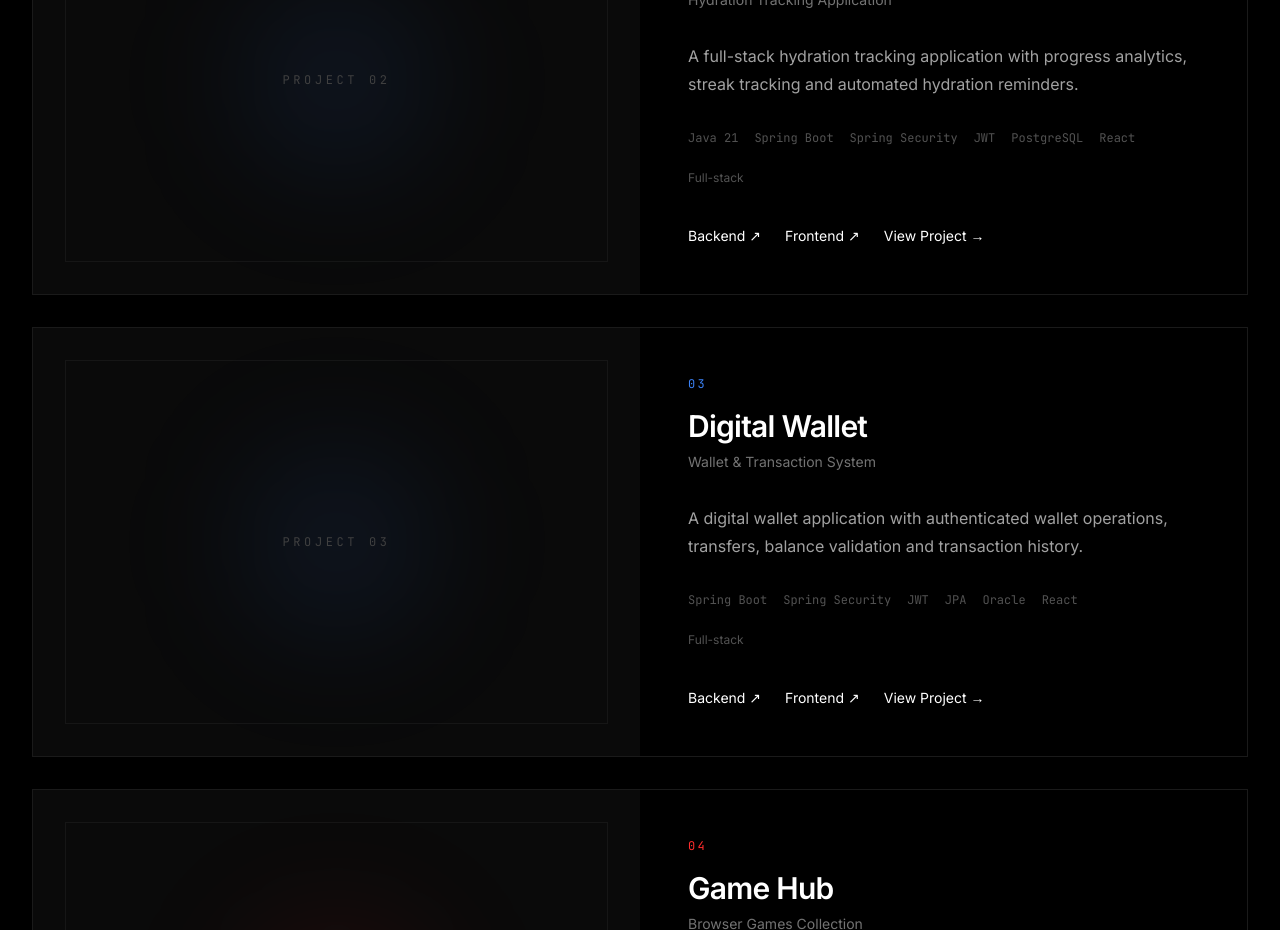
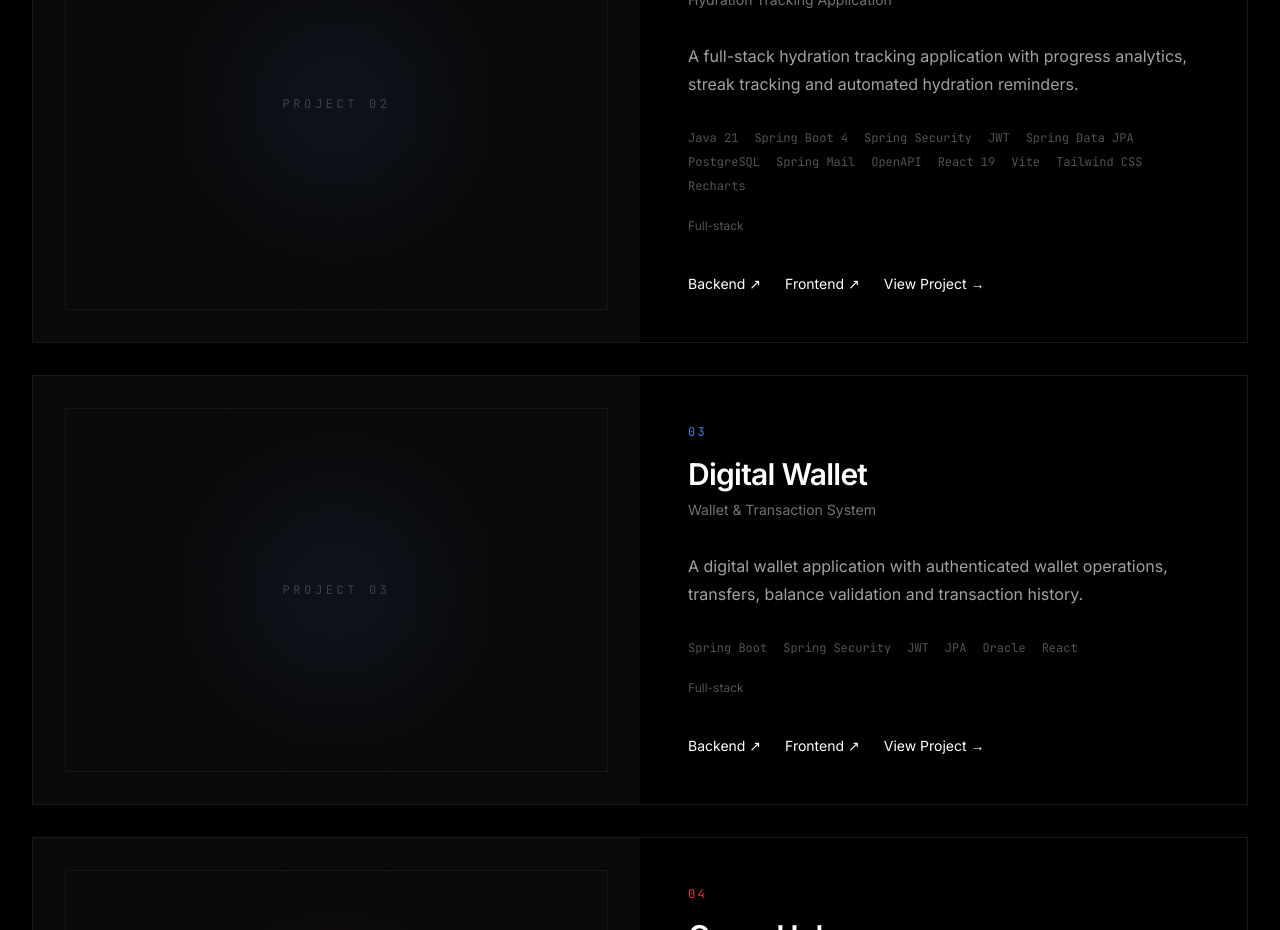
Before and after one commit to sunny-kumar-rana/portfolio, a React app: page / in a window 1280 px wide. Shown: the part 3120-4050 px from the top of the page. Built offline with nearby package versions, Linux system fonts and the light colour scheme; the HTML template or start-up script is replaced by a standard one.

Commit message:
add hydration tracker details

```diff
--- a/src/data/projects.js
+++ b/src/data/projects.js
@@ -64,21 +64,55 @@ const projects = [
             'A full-stack hydration tracking application with progress analytics, streak tracking and automated hydration reminders.',
         technologies: [
             'Java 21',
-            'Spring Boot',
+            'Spring Boot 4',
             'Spring Security',
             'JWT',
+            'Spring Data JPA',
             'PostgreSQL',
-            'React',
+            'Spring Mail',
+            'OpenAPI',
+            'React 19',
+            'Vite',
+            'Tailwind CSS',
+            'Recharts',
         ],
         status: 'Full-stack',
-        accent: 'blue',
+
+        features: [
+            'JWT-based user authentication',
+            'Daily water-intake tracking',
+            'Personal hydration goals',
+            'Dashboard with daily progress',
+            'Weekly and monthly statistics',
+            'Hydration streak tracking',
+            'Profile and password management',
+            'Scheduled hydration reminders',
+            'Email notifications',
+            'Telegram notifications',
+        ],
+
+        technicalHighlights: [
+            'Timezone-aware reminder scheduling',
+            'Automated reminders based on individual hydration goals',
+            'Daily goal-achievement detection with duplicate notification prevention',
+            'Statistics and progress aggregation for daily, weekly and monthly periods',
+            'JWT-based stateless authentication',
+            'Centralized exception handling and request validation',
+        ],
+
+        architecture:
+            'React frontend → REST API → Spring Boot → PostgreSQL',
+
         github: {
             backend:
                 'https://github.com/sunny-kumar-rana/hydration-reminder-backend',
             frontend:
                 'https://github.com/sunny-kumar-rana/hydration-tracker-frontend',
         },
+
         demo: null,
+
+        accent: 'blue',
     },
 
     {
```
